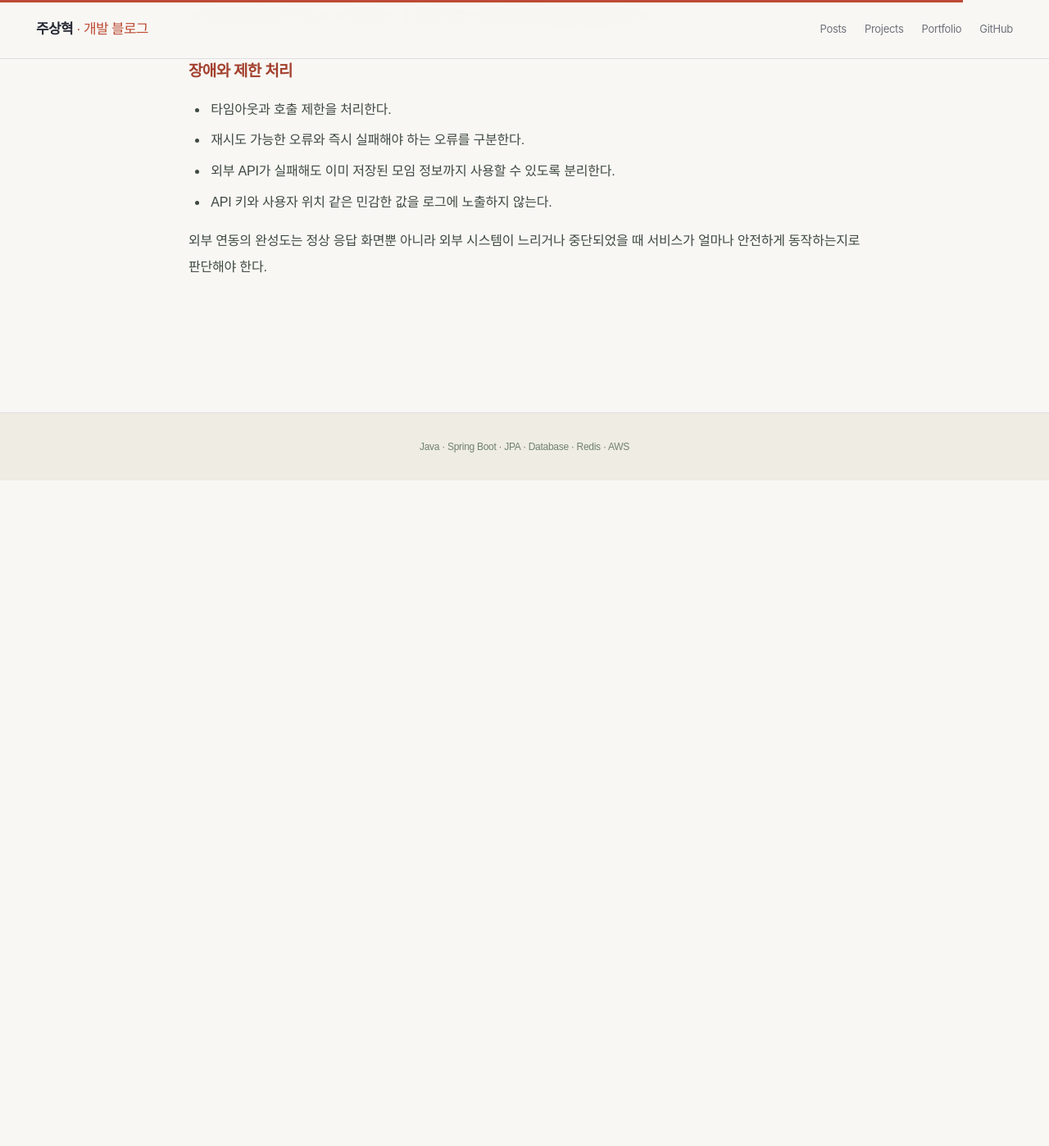
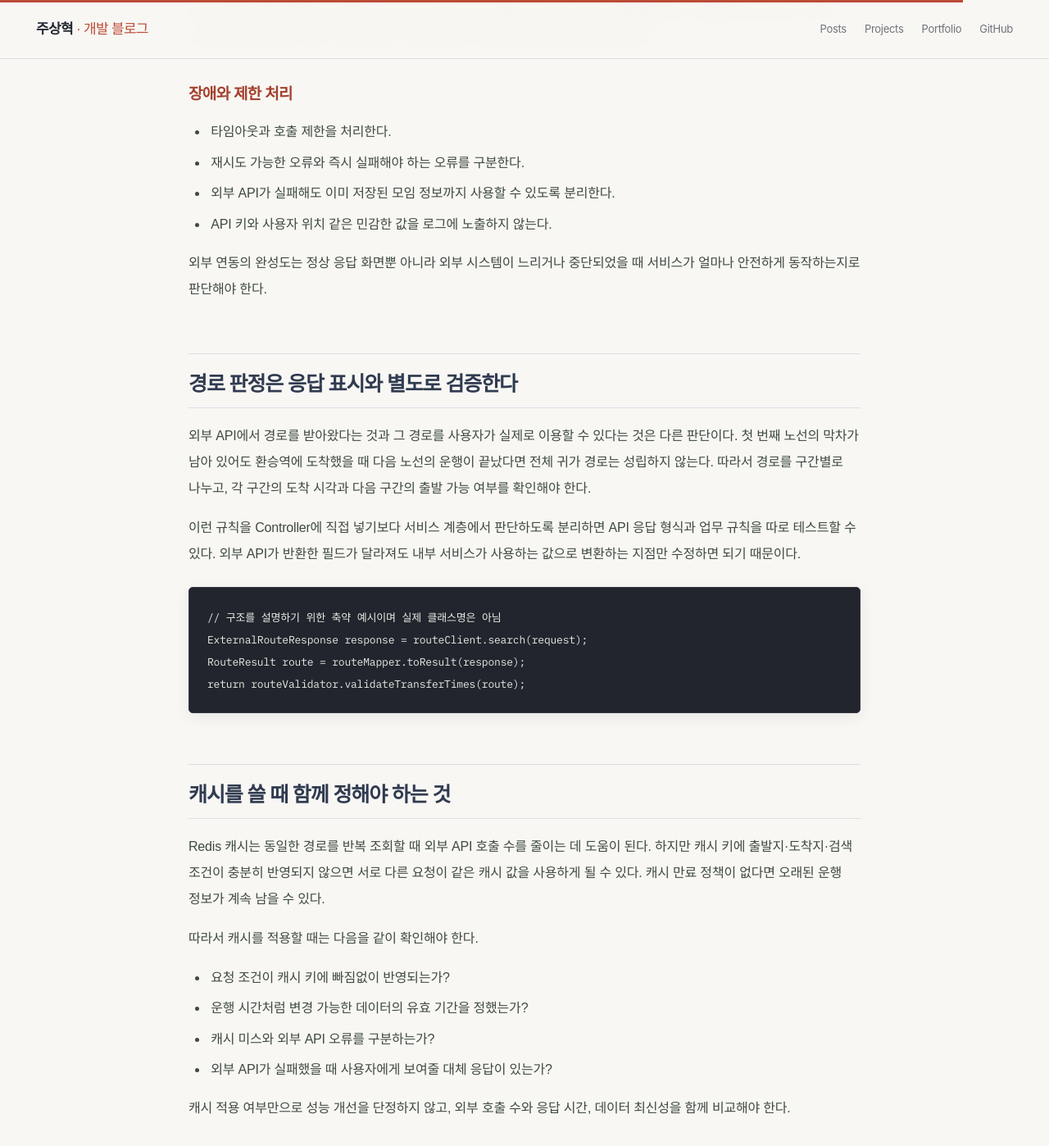
Before and after one commit to zuzusnasna/zuzusnasna.github.io, a Jekyll site: the page built from _posts/2026-11-02-meetup-external-api.md, in a window 1280 px wide and 1400 px high, scrolled down 2378 px. Shown: the whole window at 82% size. Built offline with Jekyll 4.4.1, drawn with Linux system fonts in a browser that asks for light colours; some web fonts are replaced; before the commit the page ends 2964 px from its top, so only the background shows below that; some of the changed text lies outside the part shown.

Commit message:
Expand Meet-Up external API implementation notes

```diff
--- a/_posts/2026-11-02-meetup-external-api.md
+++ b/_posts/2026-11-02-meetup-external-api.md
@@ -63,3 +63,30 @@ A역
 - API 키와 사용자 위치 같은 민감한 값을 로그에 노출하지 않는다.
 
 외부 연동의 완성도는 정상 응답 화면뿐 아니라 외부 시스템이 느리거나 중단되었을 때 서비스가 얼마나 안전하게 동작하는지로 판단해야 한다.
+
+
+## 경로 판정은 응답 표시와 별도로 검증한다
+
+외부 API에서 경로를 받아왔다는 것과 그 경로를 사용자가 실제로 이용할 수 있다는 것은 다른 판단이다. 첫 번째 노선의 막차가 남아 있어도 환승역에 도착했을 때 다음 노선의 운행이 끝났다면 전체 귀가 경로는 성립하지 않는다. 따라서 경로를 구간별로 나누고, 각 구간의 도착 시각과 다음 구간의 출발 가능 여부를 확인해야 한다.
+
+이런 규칙을 Controller에 직접 넣기보다 서비스 계층에서 판단하도록 분리하면 API 응답 형식과 업무 규칙을 따로 테스트할 수 있다. 외부 API가 반환한 필드가 달라져도 내부 서비스가 사용하는 값으로 변환하는 지점만 수정하면 되기 때문이다.
+
+~~~java
+// 구조를 설명하기 위한 축약 예시이며 실제 클래스명은 아님
+ExternalRouteResponse response = routeClient.search(request);
+RouteResult route = routeMapper.toResult(response);
+return routeValidator.validateTransferTimes(route);
+~~~
+
+## 캐시를 쓸 때 함께 정해야 하는 것
+
+Redis 캐시는 동일한 경로를 반복 조회할 때 외부 API 호출 수를 줄이는 데 도움이 된다. 하지만 캐시 키에 출발지·도착지·검색 조건이 충분히 반영되지 않으면 서로 다른 요청이 같은 캐시 값을 사용하게 될 수 있다. 캐시 만료 정책이 없다면 오래된 운행 정보가 계속 남을 수 있다.
+
+따라서 캐시를 적용할 때는 다음을 같이 확인해야 한다.
+
+- 요청 조건이 캐시 키에 빠짐없이 반영되는가?
+- 운행 시간처럼 변경 가능한 데이터의 유효 기간을 정했는가?
+- 캐시 미스와 외부 API 오류를 구분하는가?
+- 외부 API가 실패했을 때 사용자에게 보여줄 대체 응답이 있는가?
+
+캐시 적용 여부만으로 성능 개선을 단정하지 않고, 외부 호출 수와 응답 시간, 데이터 최신성을 함께 비교해야 한다.
```
